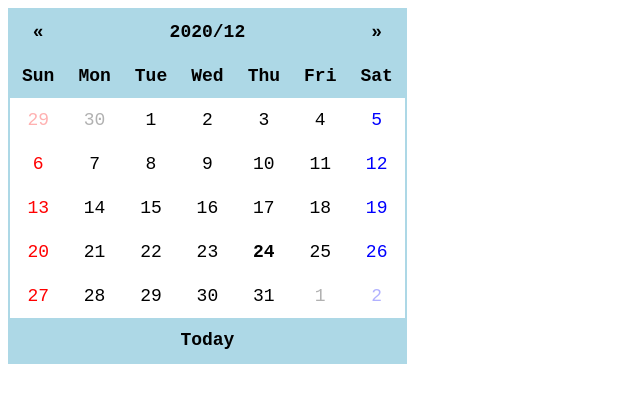
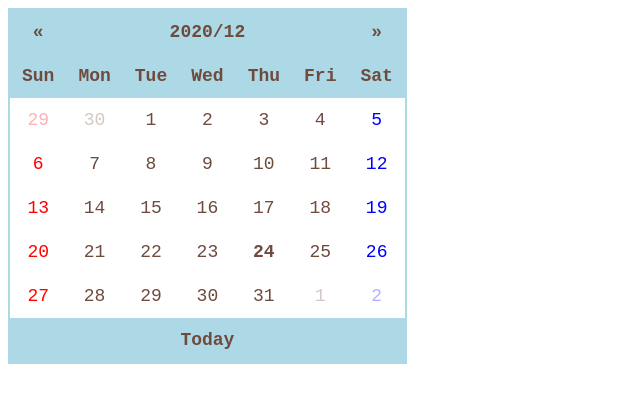
Before and after one commit to tarorinn/calendar.github.io, a plain HTML site: page index.html in a window 1280 px wide. Shown: the whole page, without its empty margins (0-640 px from the left). Drawn offline with Linux system fonts and the light colour scheme.

Commit message:
Update style.css

```diff
--- a/style.css
+++ b/style.css
@@ -1,6 +1,7 @@
 body {
   font-family: 'Courier New', monospace;
   font-size: 18px;
+  color: #6f4b3e;
 }
 
 table {
```
